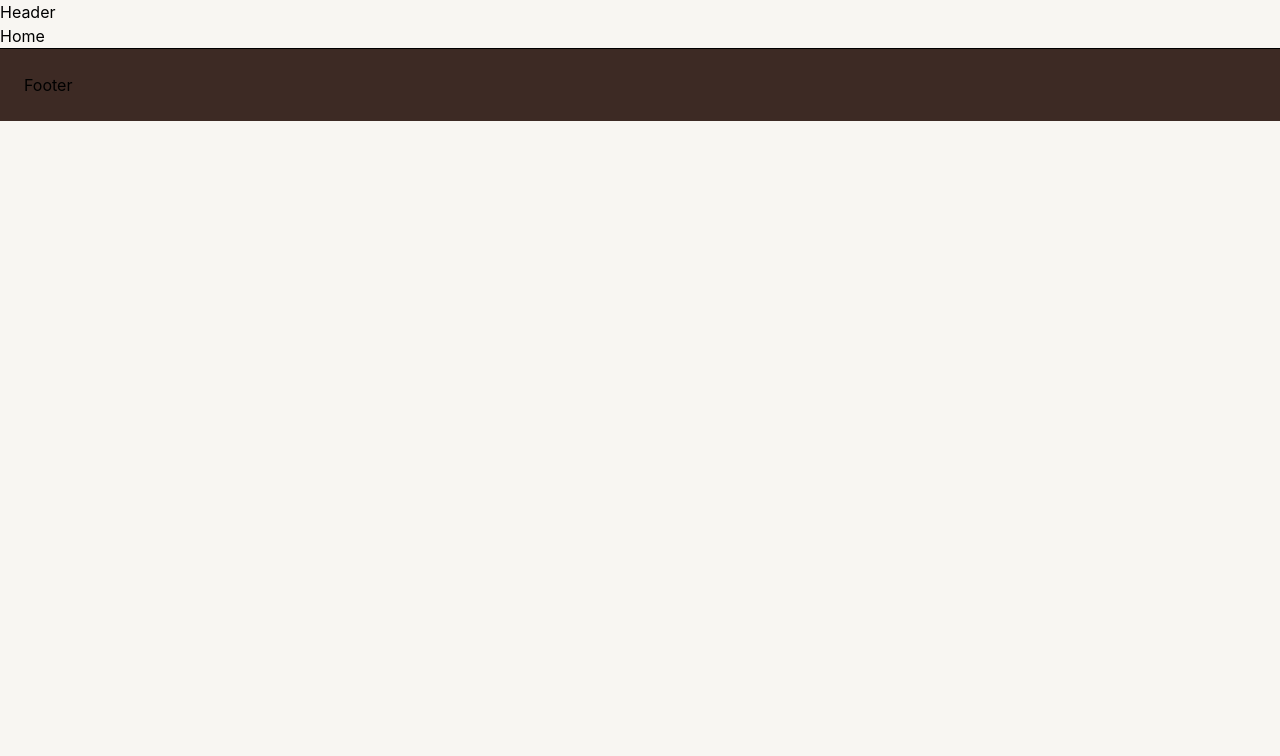
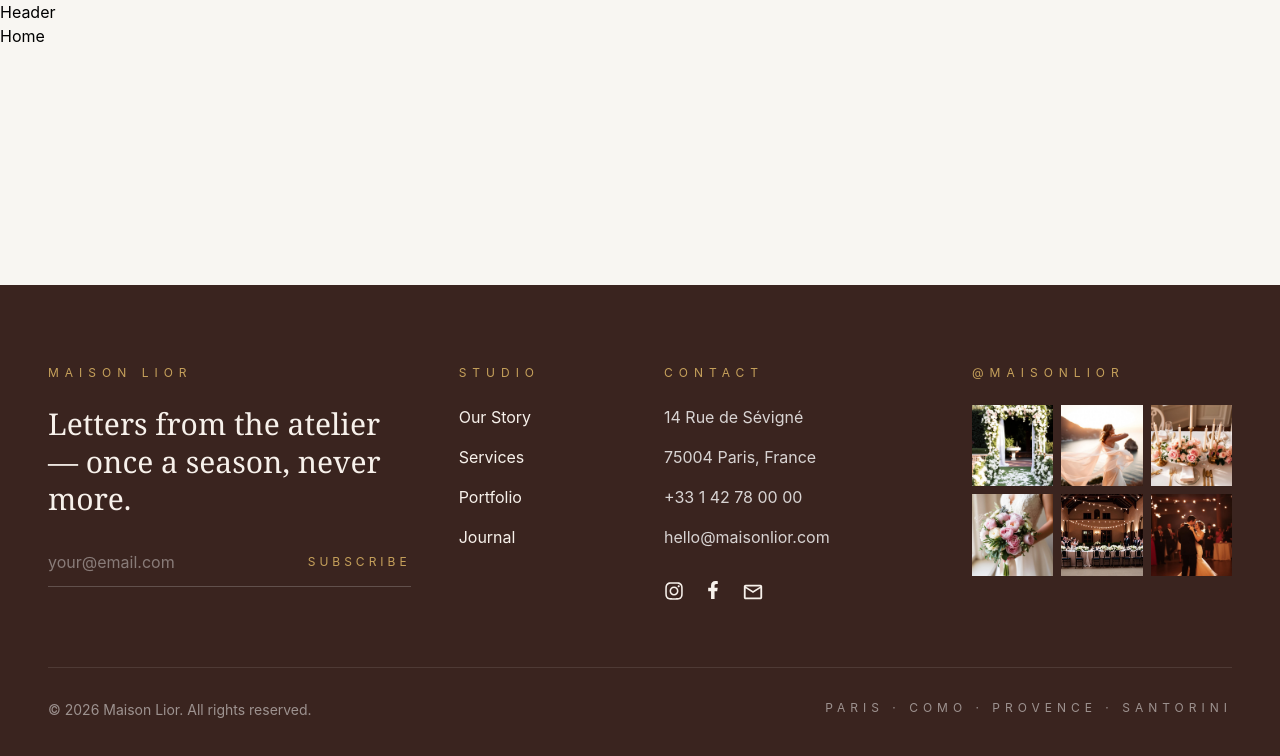
Before and after one commit to Priyankasapp/wedding-planner-webApp, a React (Vite) app: page / in a window 1280 px wide. Shown: the top 756 px of the page. Built offline with nearby package versions, Linux system fonts and the light colour scheme.

Commit message:
create a footer...

```diff
--- a/src/components/layout/Footer.tsx
+++ b/src/components/layout/Footer.tsx
@@ -1,13 +1,190 @@
+import {
+  FaInstagram,
+  FaFacebookF,
+} from "react-icons/fa";
+import { MdOutlineMail } from "react-icons/md";
+import img1 from "../../assets/images/photo_2.jpg";
+import img2 from "../../assets/images/photo_5.jpg";
+import img3 from "../../assets/images/photo_3.jpg";
+import img4 from "../../assets/images/photo_6.jpg";
+import img5 from "../../assets/images/photo_4.jpg";
+import img6 from "../../assets/images/photo_10.jpg";
 
+const images = [img1, img2, img3, img4, img5, img6];
 
 const Footer = () => {
+  const year = new Date().getFullYear();
+
   return (
-   <footer className="w-full p-6 border-t bg-[#3D2A24]">
-      <div className="container mx-auto">
-        Footer
+    <footer className="bg-[#3A241F] text-[#F7F1EB]">
+      <div className="mx-auto max-w-[1400px] px-6 lg:px-12 py-20">
+
+        {/* Top */}
+
+        <div className="grid lg:grid-cols-12 gap-12">
+
+          {/* Newsletter */}
+
+          <div className="lg:col-span-4">
+
+            <p className="text-[#C6A15B] uppercase tracking-[6px] text-xs">
+              Maison Lior
+            </p>
+
+            <h3 className="font-serif text-3xl mt-6 leading-tight">
+              Letters from the atelier —
+              once a season, never more.
+            </h3>
+
+            <div className="mt-8 flex border-b border-white/20 pb-3">
+
+              <input
+                type="email"
+                placeholder="your@email.com"
+                className="flex-1 bg-transparent outline-none placeholder:text-white/40"
+              />
+
+              <button className="uppercase tracking-[4px] text-xs text-[#C6A15B] hover:text-white transition">
+                Subscribe
+              </button>
+
+            </div>
+
+          </div>
+
+          {/* Studio */}
+
+          <div className="lg:col-span-2">
+
+            <p className="uppercase tracking-[6px] text-xs text-[#C6A15B]">
+              Studio
+            </p>
+
+            <ul className="mt-6 space-y-4">
+
+              <li>
+                <a href="/about" className="hover:text-[#C6A15B]">
+                  Our Story
+                </a>
+              </li>
+
+              <li>
+                <a href="/services" className="hover:text-[#C6A15B]">
+                  Services
+                </a>
+              </li>
+
+              <li>
+                <a href="/portfolio" className="hover:text-[#C6A15B]">
+                  Portfolio
+                </a>
+              </li>
+
+              <li>
+                <a href="/journal" className="hover:text-[#C6A15B]">
+                  Journal
+                </a>
+              </li>
+
+            </ul>
+
+          </div>
+
+          {/* Contact */}
+
+          <div className="lg:col-span-3">
+
+            <p className="uppercase tracking-[6px] text-xs text-[#C6A15B]">
+              Contact
+            </p>
+
+            <div className="mt-6 space-y-4 text-white/80">
+
+              <p>
+                14 Rue de Sévigné
+              </p>
+
+              <p>
+                75004 Paris, France
+              </p>
+
+              <p>
+                +33 1 42 78 00 00
+              </p>
+
+              <p>
+                hello@maisonlior.com
+              </p>
+
+            </div>
+
+            <div className="flex gap-5 mt-8">
+
+              <FaInstagram
+                size={20}
+                className="cursor-pointer hover:text-[#C6A15B]"
+              />
+
+              <FaFacebookF
+                size={18}
+                className="cursor-pointer hover:text-[#C6A15B]"
+              />
+
+              <MdOutlineMail
+                size={22}
+                className="cursor-pointer hover:text-[#C6A15B]"
+              />
+
+            </div>
+
+          </div>
+
+          {/* Gallery */}
+
+          <div className="lg:col-span-3">
+
+            <p className="uppercase tracking-[6px] text-xs text-[#C6A15B]">
+              @MaisonLior
+            </p>
+
+            <div className="grid grid-cols-3 gap-2 mt-6">
+
+              {images.map((img, index) => (
+                <div
+                  key={index}
+                  className="aspect-square overflow-hidden"
+                >
+                  <img
+                    src={img}
+                    alt={`Maison Lior ${index + 1}`}
+                    className="h-full w-full object-cover hover:scale-110 transition duration-500"
+                  />
+                </div>
+              ))}
+
+            </div>
+
+          </div>
+
+        </div>
+
+        {/* Bottom */}
+
+        <div className="mt-16 pt-8 border-t border-white/10 flex flex-col md:flex-row justify-between gap-4">
+
+          <p className="text-white/50 text-sm">
+            © {year} Maison Lior. All rights reserved.
+          </p>
+
+          <p className="uppercase tracking-[5px] text-xs text-white/50">
+            Paris · Como · Provence · Santorini
+          </p>
+
+        </div>
+
       </div>
     </footer>
-  )
-}
+  );
+};
 
-export default Footer
+export default Footer;
--- a/src/components/layout/Layout.tsx
+++ b/src/components/layout/Layout.tsx
@@ -1,19 +1,19 @@
 import Header from "./Header";
 import Footer from "./Footer";
-import {Outlet} from 'react-router-dom';
+import { Outlet } from "react-router-dom";
 
 const Layout = () => {
   return (
-    <div className="min-h-screen bg-[#F8F6F2]">
-      <Header/>
+    <div className="min-h-screen flex flex-col bg-[#F8F6F2]">
+      <Header />
 
-      <main>
-        <Outlet/>
+      <main className="flex-1">
+        <Outlet />
       </main>
 
-      <Footer/>
+      <Footer />
     </div>
-  )
-}
+  );
+};
 
-export default Layout
+export default Layout;
```
